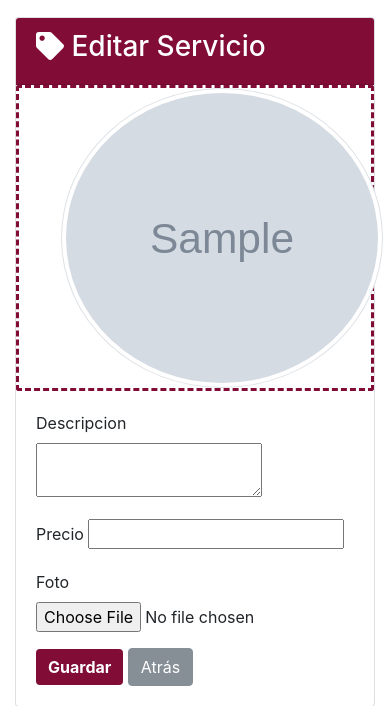
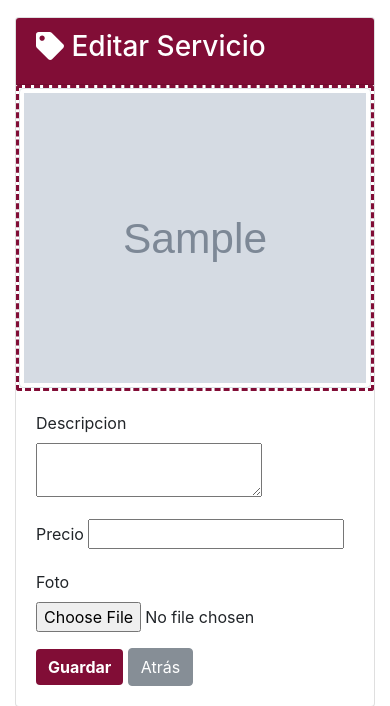
Before and after one commit to engeldevelopment/barberia, a Django app: template barberia/apps/servicios/templates/servicios/servicio_form.html in a window 390 px wide. Shown: the part 56-762 px from the top of the page. Run offline with Django 3.2, Linux system fonts and the light colour scheme; the template is opened without the code that fills it: most values are stand-ins (such as "Sample title", 1, 10 or a date in 2020); grey boxes marked "Sample" are stand-in pictures; form fields are guessed from the names that the template uses; some libraries are stand-ins or nearby versions.

Commit message:
Cambié el ancho de la class css img-servicio para que tome el 100% e igual el id #contenido para que tome el 100% de la altura.

```diff
--- a/barberia/apps/servicios/templates/servicios/servicio_form.html
+++ b/barberia/apps/servicios/templates/servicios/servicio_form.html
@@ -11,10 +11,8 @@
 		  <h3><i class="fa fa-tag"></i> Editar Servicio </h3>
 	    </div>
 	    <div class="card-img">
-		  	<div class="col-12">
-		  		<img src="{{ servicio.foto.url }}" alt="{{ servicio.descripcion }}" class="img-thumbnail rounded-circle img-servicio offset-1 offset-sm-3 offset-md-1 offset-lg-2">
-		  	</div>
-		  </div>
+	  		<img src="{{ servicio.foto.url }}" alt="{{ servicio.descripcion }}" class="img-fluid img-thumbnail img-servicio">
+	  	</div>
 	  {% else %}
 	    <div class="card-header">
 		  <h3><i class="fa fa-tag"></i> Añadir Servicio </h3>
--- a/barberia/static/web/css/index.css
+++ b/barberia/static/web/css/index.css
@@ -28,14 +28,7 @@
 }
 
 #contenido {
-	height: 800px;
-}
-
-@media screen and (max-height: 800px) {
-
-	#contenido {
-		height: auto;
-	}
+	height: 100%;
 }
 
 .card[data-servicio='servicio'] {
@@ -48,7 +41,7 @@
 
 .img-servicio {
 	height: 300px;
-	width: auto;
+	width: 100%;
 }
 
 .card-header {
@@ -66,16 +59,6 @@ footer {
 	height: 400px;
 	padding: 20px;
 	border-radius: 5px;
-}
-
-@media screen and (max-width: 572px) {
-	footer {
-		height: auto;
-	}
-
-	#contenido {
-		height: auto;
-	}
 }
 
 #horarios:hover {
@@ -117,3 +100,16 @@ footer {
 .tabla {
 	background: #FFFFFF;
 }
+
+@media screen and (min-height: 800px) {
+
+	#contenido {
+		height: 100%;
+	}
+}
+
+@media screen and (max-width: 572px) {
+	footer {
+		height: auto;
+	}
+}
```
